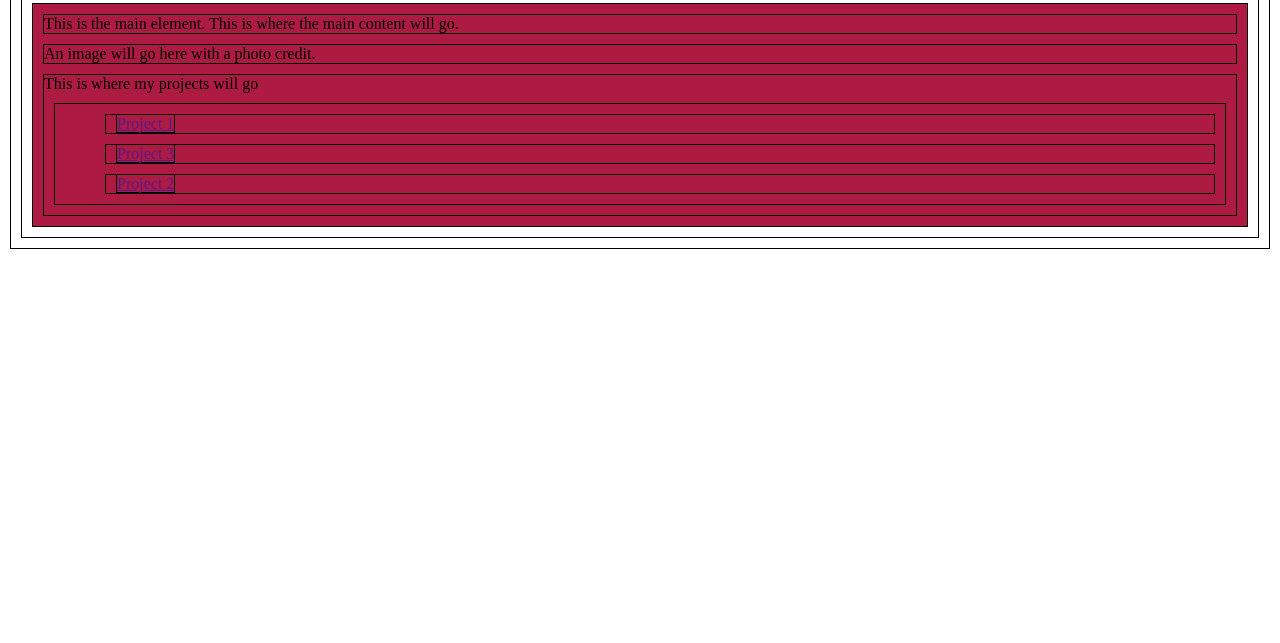
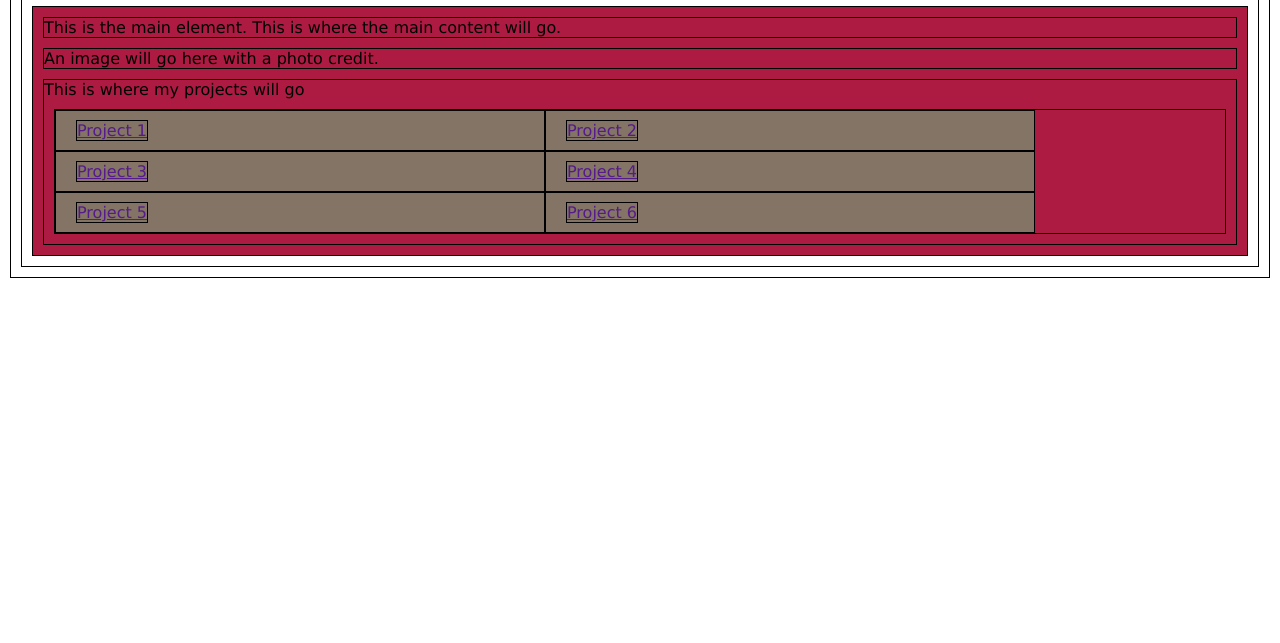
Before and after one commit to Momentum-Team-19/css-portfolio-example, a plain HTML site: page index.html in a window 1280 px wide. Shown: the part 157-800 px from the top of the page. Drawn offline with Linux system fonts and the light colour scheme.

Commit message:
add flexbox

```diff
--- a/index.html
+++ b/index.html
@@ -17,11 +17,14 @@
         This is where the main content will go.</p>
         <p>An image will go here with a photo credit.</p>
         <section>This is where my projects will go
-            <ul>
-                <li class="project"><a href="">Project 1</a></li>
-                <li class="project"><a href="">Project 3</a></li>
-                <li class="project"><a href="">Project 2</a></li>
-            </ul>
+            <div id="project-list">
+                <div class="project"><a href="">Project 1</a></div>
+                <div class="project"><a href="">Project 2</a></div>
+                <div class="project"><a href="">Project 3</a></div>
+                <div class="project"><a href="">Project 4</a></div>
+                <div class="project"><a href="">Project 5</a></div>
+                <div class="project"><a href="">Project 6</a></div>
+            </div>
         </section>
 
 
--- a/style.css
+++ b/style.css
@@ -1,6 +1,7 @@
 * {
     border: 1px solid black;
     margin: 10px;
+    font-family: Verdana;
 }
 
 header {
@@ -17,5 +18,13 @@ main {
 }
 
 .project {
-    list-style-type: none;
+    background-color: #837466;
+    margin: 0;
+    min-width: 40%;
+    padding: 10px;
 }
+
+#project-list {
+    display: flex;
+    flex-wrap: wrap;
+}
```
